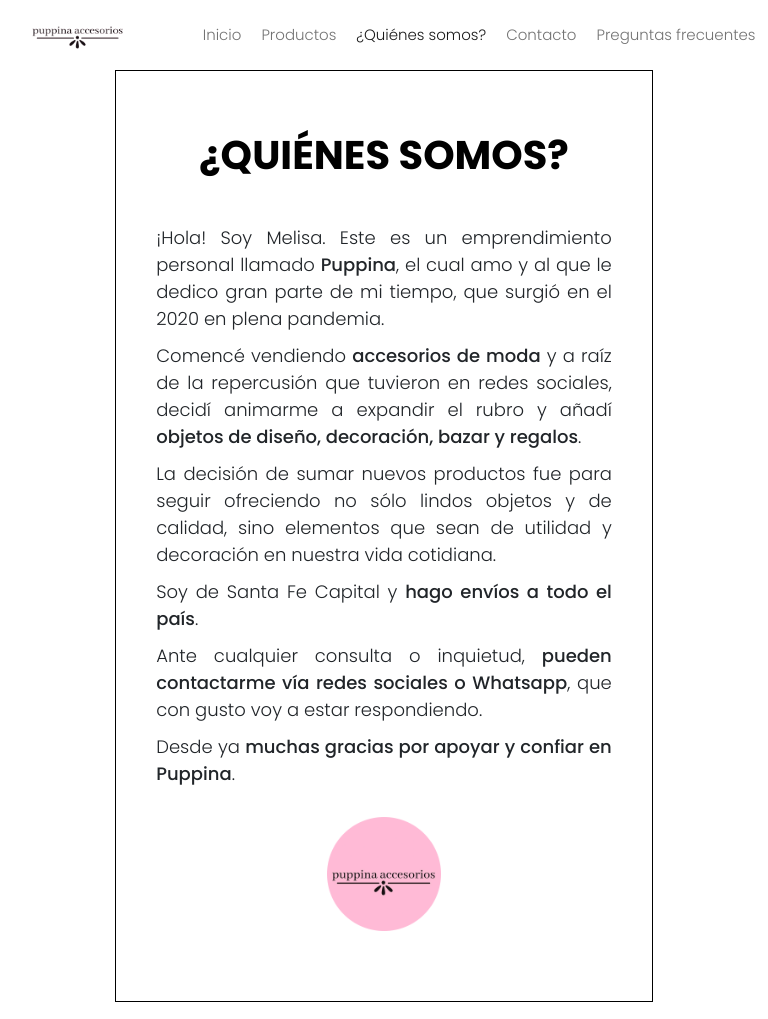
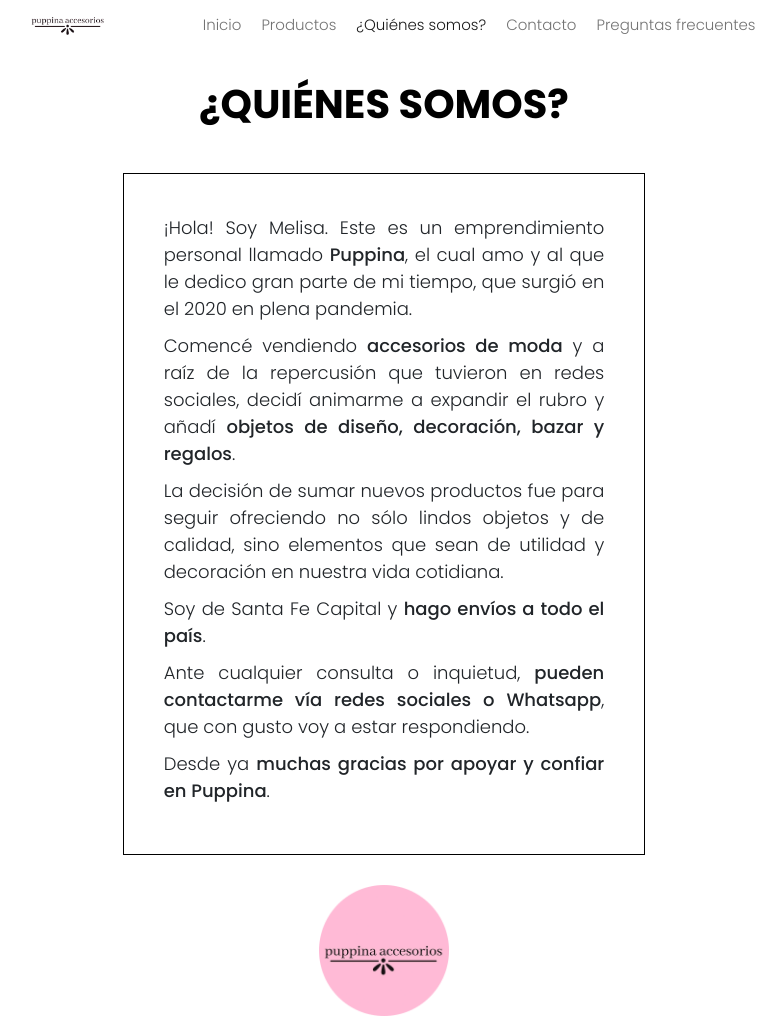
Before and after one commit to LocusNiger/Puppina_Accesorios, a website: page pages/quienes_somos.html in a window 768 px wide. Shown: the top 1019 px of the page. Drawn offline with nearby package versions, Linux system fonts and the light colour scheme.

Commit message:
Fix quienes somos desktop/tablet

```diff
--- a/SCSS/style.scss
+++ b/SCSS/style.scss
@@ -341,13 +341,13 @@
     /* -------------------------------------- NAV ----------------------------------------- */
     .collapse{
         .navbar-logo{           /* Logo en la parte izquierda del nav (only desktop/tablet) */
-            width: 12rem;
-            height: 6rem;
+            width: 10rem;
+            height: 4rem;
             overflow: hidden;
             img{
                 margin: -2.5rem 0 0 2rem;
-                width: 10rem;
-                height: 10rem;
+                width: 8rem;
+                height: 8rem;
             }
         }
 
@@ -543,18 +543,19 @@
     }
     /* -------------------------------- SECCIÓN QUIENES SOMOS -------------------------------- */
     .quienesSomos{
-        border: 1.5px solid black;
-        padding: 4rem;
         width: 70%;
         margin-bottom: 5rem;
         .quienesSomos__titulo{
-            margin: 2rem 0 4rem 0;
+            margin: 3rem 0 4rem 0;
             h1{
                 font-size: 4rem;
+                text-align: center;
             }
         }
 
         .quienesSomos__contenedor{
+            border: 1.5px solid black;
+            padding: 4rem;
             flex-direction: column;
             p{
                 text-align: justify;
@@ -990,8 +991,6 @@
     }
     /* -------------------------------- SECCIÓN QUIENES SOMOS -------------------------------- */
     .quienesSomos{
-        border: 1.5px solid black;
-        padding: 4rem;
         width: 70%;
         margin-bottom: 7rem;
         .quienesSomos__titulo{
@@ -1002,6 +1001,8 @@
         }
 
         .quienesSomos__contenedor{
+            border: 1.5px solid black;
+            padding: 4rem;
             flex-direction: column;
             p{
                 text-align: justify;
--- a/pages/quienes_somos.html
+++ b/pages/quienes_somos.html
@@ -66,7 +66,7 @@
     </header>
 
     <div class="index__logo centrar">
-        <a href="../index.html">     <!-- Logo -->
+        <a href="../index.html">     <!-- Logo versión mobile -->
             <img src="../img/logoPng.png" alt="Logo de la página">
         </a>
     </div>
```
Also changed, not shown: css/style.css.
